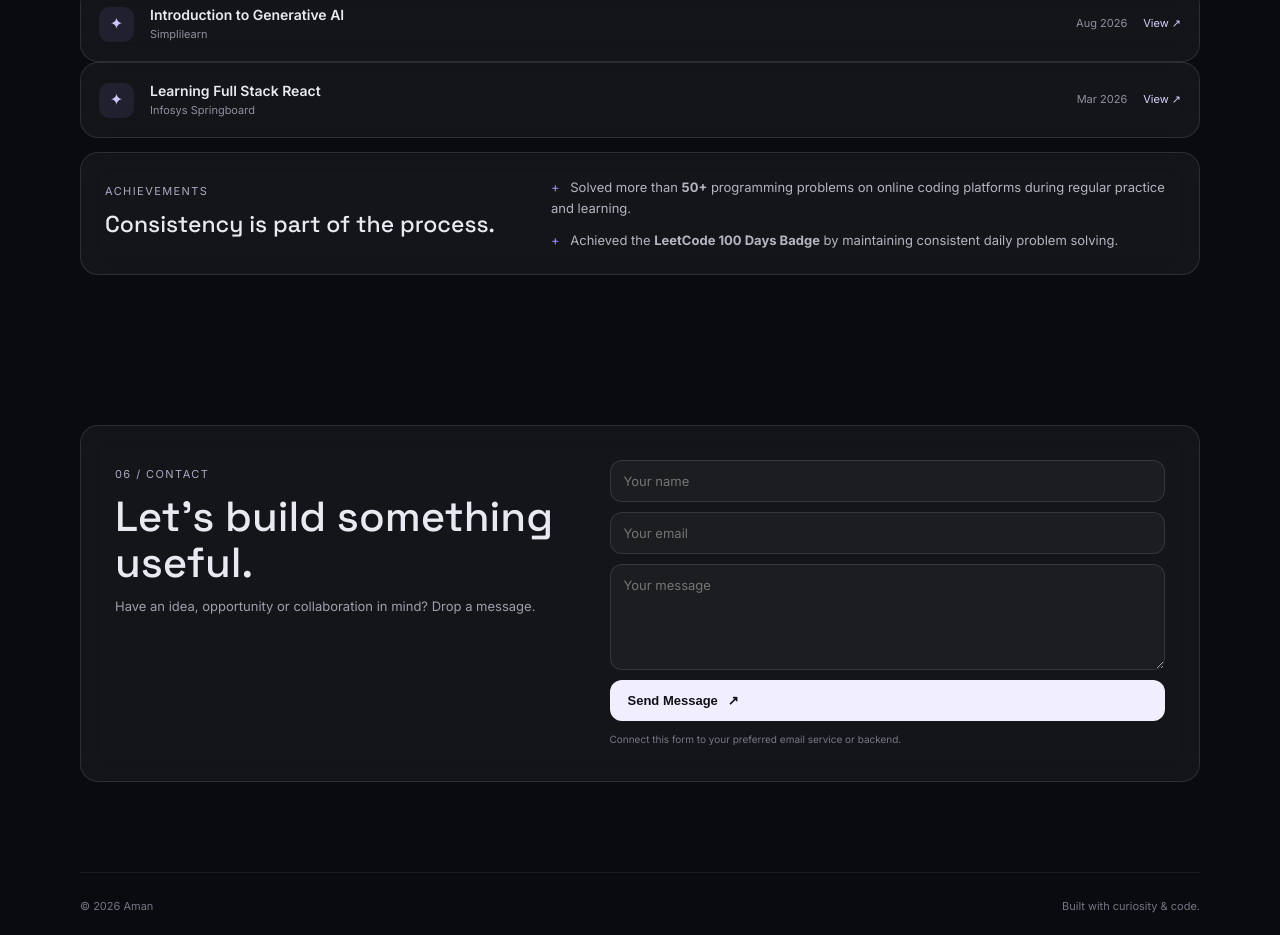
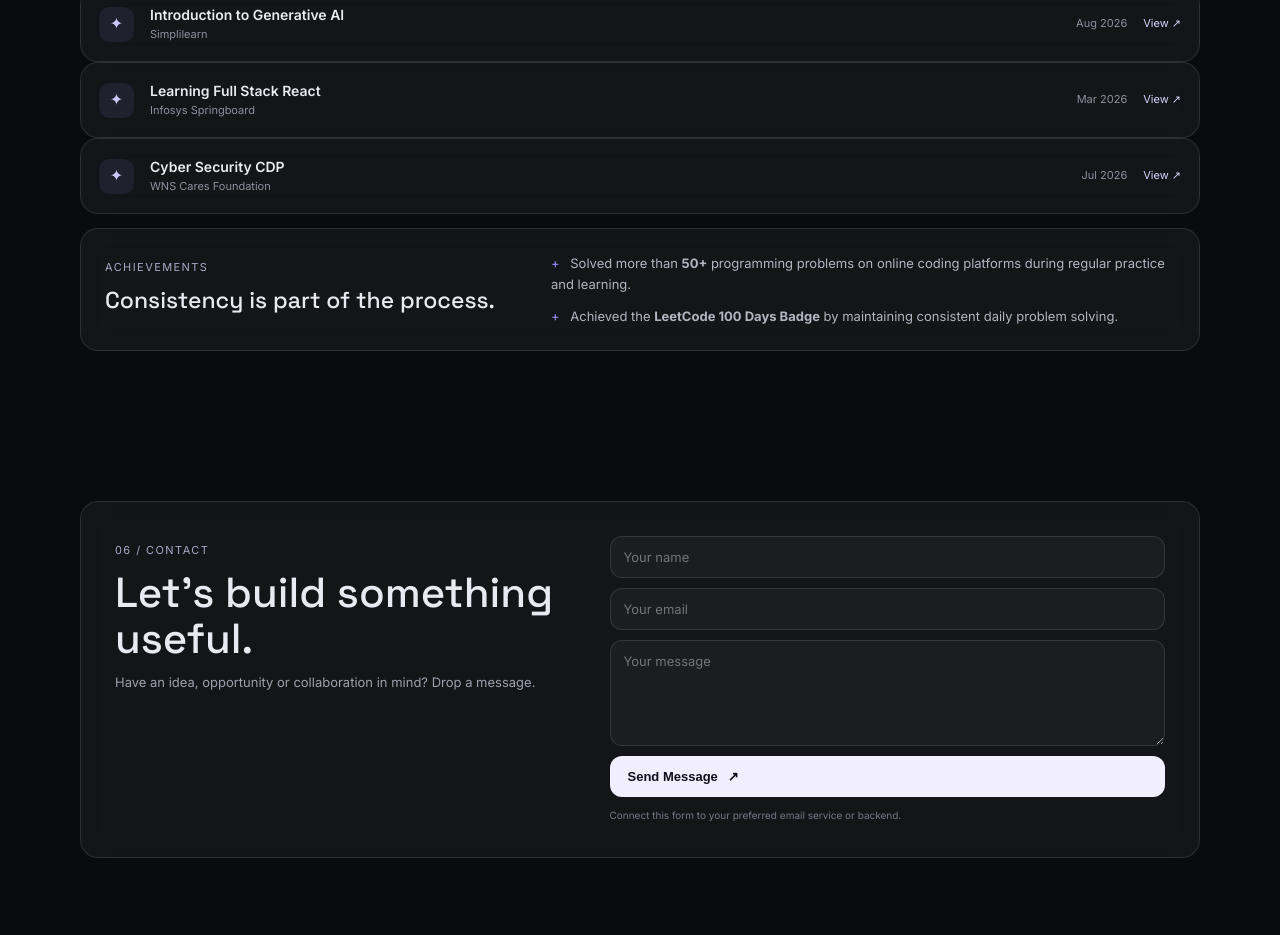
Before and after one commit to aman-negi12/aman-portfolio, a website: page index.html in a window 1280 px wide. Shown: the part 3781-4716 px from the top of the page. Drawn offline with Linux system fonts and the light colour scheme.

Commit message:
Add certificates

```diff
--- a/index.html
+++ b/index.html
@@ -325,9 +325,27 @@
             <p>Infosys Springboard</p>
           </div>
           <time>Mar 2026</time>
-          <a href="#" aria-label="View certificate">View ↗</a>
+          <a href="/certificates/learning-full-stack.pdf"
+          target="_blank"
+          aria-label="View certificate">View ↗</a>
         </article>
       </div>
+      <article class="cert glass-card reveal delay-4">
+        <div class="cert-icon">✦</div>
+
+        <div class="cert-info">
+          <h3>Cyber Security CDP</h3>
+          <p>WNS Cares Foundation</p>
+        </div>
+
+        <time>Jul 2026</time>
+
+        <a href="/certificates/cdp-certificate.pdf"
+           target="_blank"
+           aria-label="View certificate">
+          View ↗
+        </a>
+      </article>
 
       <div class="achievement-box glass-card reveal">
         <div>
```
Also changed, not shown: 2 other files.
